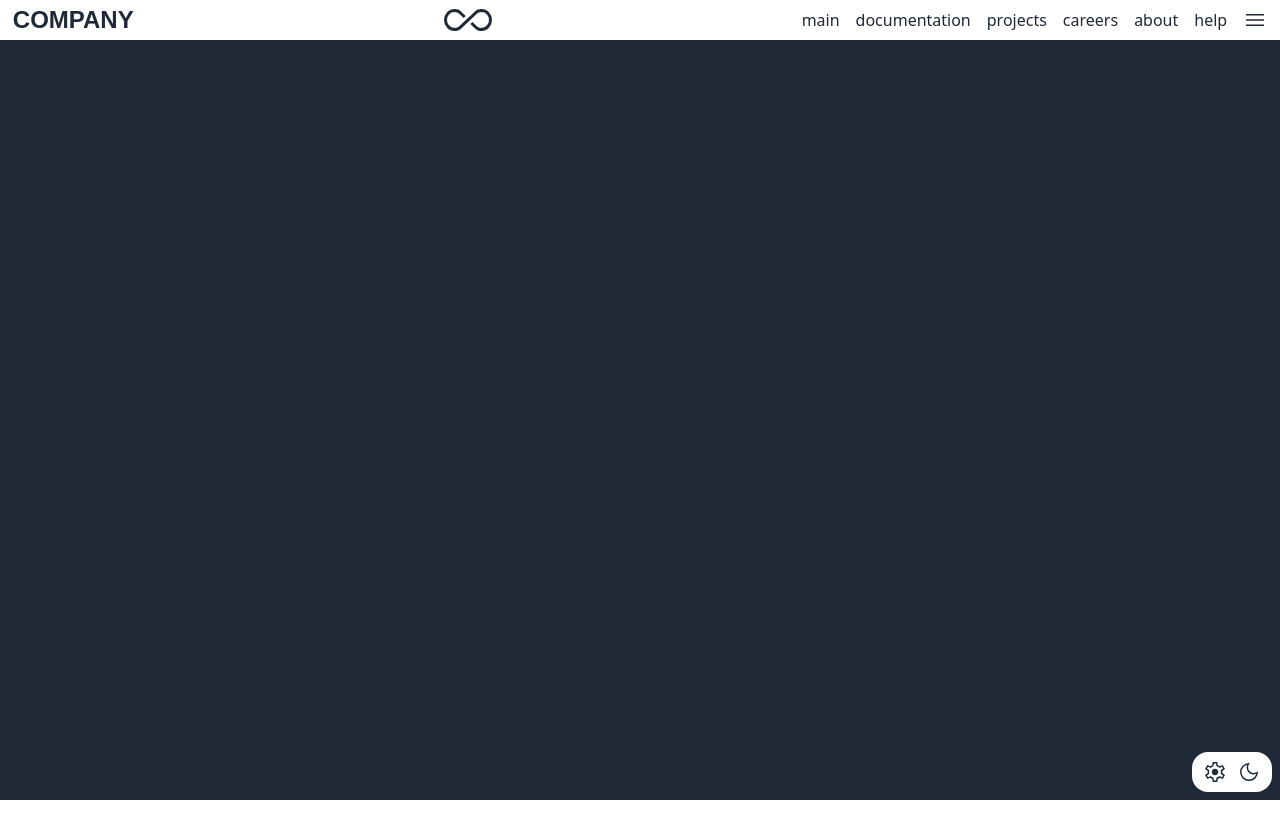
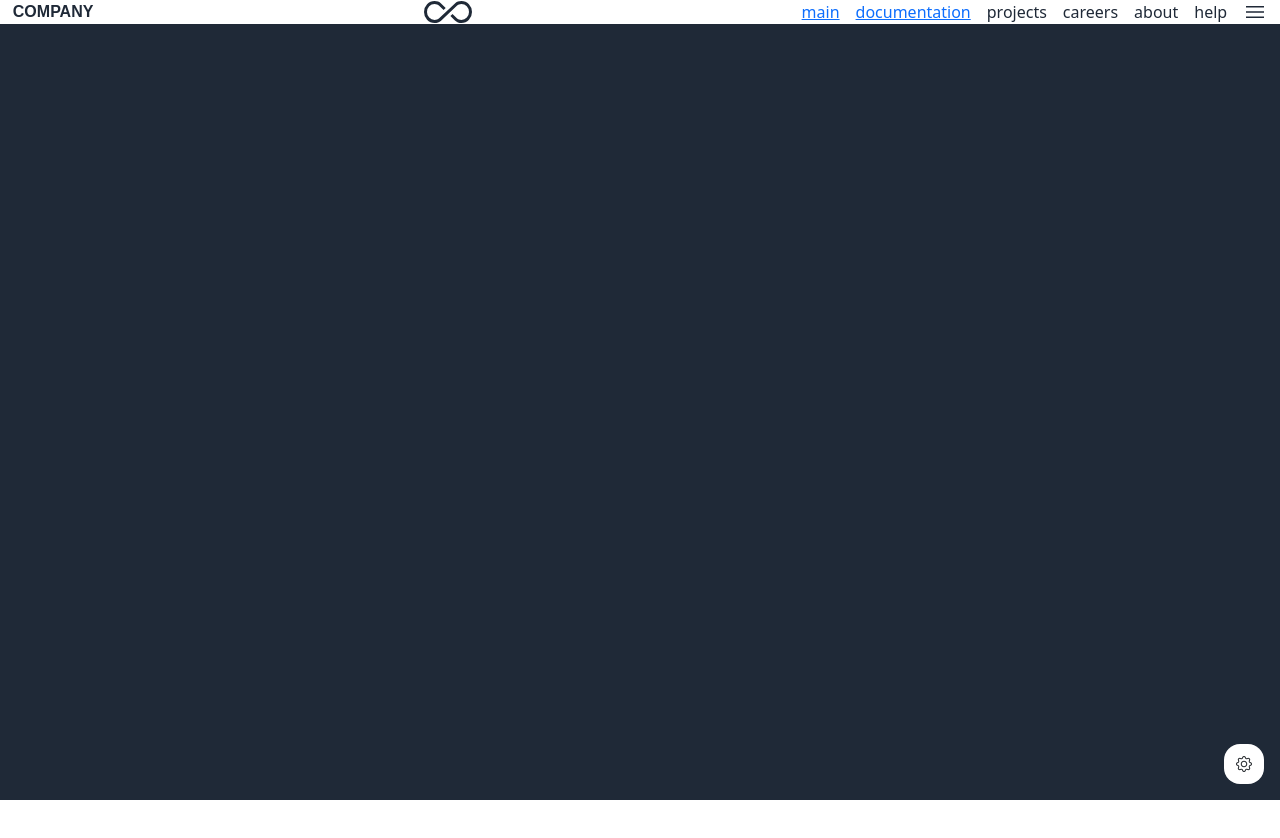
Before and after one commit to ViniciusGoncalves00/company-site, a website: page src/index.html in a window 1280 px wide. Shown: the top 838 px of the page. Drawn offline with nearby package versions, Linux system fonts and the light colour scheme.

Commit message:
Add bootstrap icon

```diff
--- a/package.json
+++ b/package.json
@@ -1,5 +1,6 @@
 {
   "devDependencies": {
-    "tailwindcss": "^3.4.14"
+    "tailwindcss": "^3.4.14",
+    "bootstrap-icons": "^1.11.3"
   }
 }
--- a/src/index.html
+++ b/src/index.html
@@ -7,16 +7,19 @@
     <link rel="preconnect" href="https://fonts.googleapis.com">
     <link rel="preconnect" href="https://fonts.gstatic.com" crossorigin>
     <link href="https://fonts.googleapis.com/css2?family=Poppins:wght@400;700&display=swap" rel="stylesheet">
-    <link rel="stylesheet" href="https://fonts.googleapis.com/css2?family=Material+Symbols+Outlined:opsz,wght,FILL,GRAD@20..48,100..700,0..1,-50..200&icon_names=settings" />
+    <link rel="stylesheet" href="https://cdn.jsdelivr.net/npm/bootstrap-icons@1.3.0/font/bootstrap-icons.css">
+    <link href="https://cdn.jsdelivr.net/npm/bootstrap@5.2.3/dist/css/bootstrap.min.css" rel="stylesheet" integrity="sha384-rbsA2VBKQhggwzxH7pPCaAqO46MgnOM80zW1RWuH61DGLwZJEdK2Kadq2F9CUG65" crossorigin="anonymous">
+    <title>company</title>
 </head>
 <body>
-    <header class="bg-white w-screen h-[5vh] fixed flex justify-center items-center">
+    <script src="https://cdn.jsdelivr.net/npm/bootstrap@5.2.3/dist/js/bootstrap.bundle.min.js" integrity="sha384-kenU1KFdBIe4zVF0s0G1M5b4hcpxyD9F7jL+jjXkk+Q2h455rYXK/7HAuoJl+0I4" crossorigin="anonymous"></script>
+    <header class="bg-white w-screen h-6 fixed flex justify-center items-center">
         <div class="w-[98%] h-[90%] flex justify-between items-center text-gray-800">
-            <div class="text-[1.5em] font-Poppins font-extrabold">COMPANY</div>
+            <div class="text-xl font-Poppins font-extrabold">COMPANY</div>
             <img src="../icons/all_inclusive_64dp_1F2937_FILL0_wght400_GRAD0_opsz48.svg" alt="logo" class="text-[0.5em]">
             <div class="space-x-4 flex items-center">
-                <div class="text-[1em]">main</div>
-                <div class="text-[1em]">documentation</div>
+                <a href="./index.html" class="text-[1em]">main</a>
+                <a href="./documentation.html" class="text-[1em]">documentation</a>
                 <div class="text-[1em]">projects</div>
                 <div class="text-[1em]">careers</div>
                 <div class="text-[1em]">about</div>
@@ -25,11 +28,12 @@
             </div>
         </div>
     </header>
-    <div class="bg-white w-[10vh] h-[5vh] fixed bottom-[1vh] right-[1vh] flex justify-evenly items-center rounded-2xl">
-        <img src="../icons/settings_64dp_1F2937_FILL0_wght400_GRAD0_opsz48.svg" alt="settings" class="h-[1.5em] w-[1.5em]">
-        <img src="../icons/dark_mode_64dp_1F2937_FILL0_wght400_GRAD0_opsz48.svg" alt="darkmode" class="h-[1.5em] w-[1.5em]">
+    <div class=""></div>
+    <div class="bg-white w-[5vh] h-[5vh] fixed bottom-4 right-4 flex justify-evenly items-center rounded-2xl">
+        <i class="bi bi-gear"></i>
+        <!-- <img src="../icons/dark_mode_64dp_1F2937_FILL0_wght400_GRAD0_opsz48.svg" alt="darkmode" class="h-[1.5em] w-[1.5em]">  -->
     </div>
-    <div class="bg-gray-800 w-screen h-screen"></div>
+    <button class="bg-gray-800 w-screen h-screen"></button>
     <div class="bg-white w-screen h-screen"></div>
 </body>
 </html>
```
Also changed, not shown: src/documentation.html (added, +39 -0 lines), src/output.css, 1 other file.
